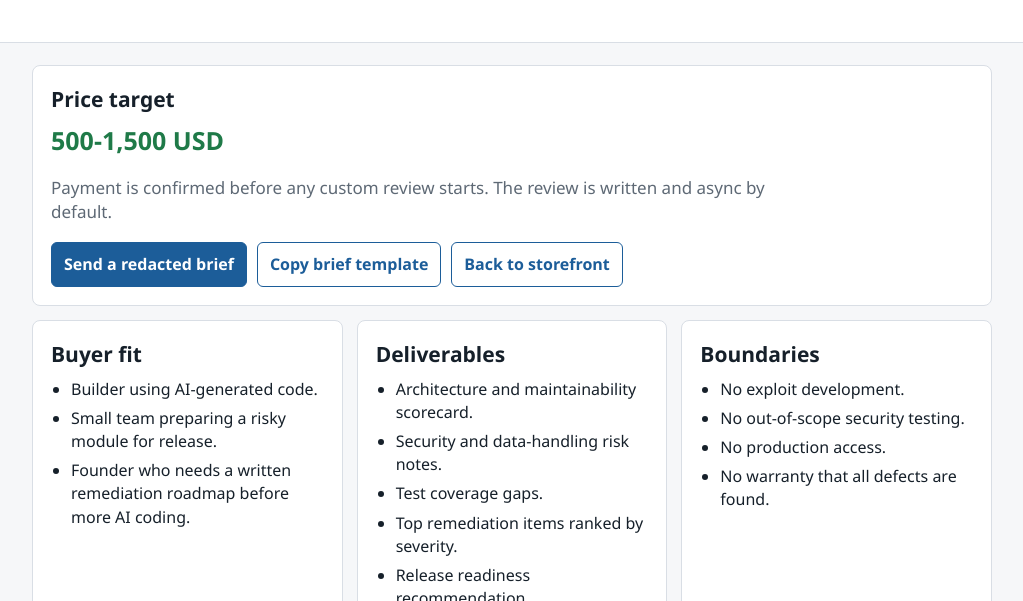
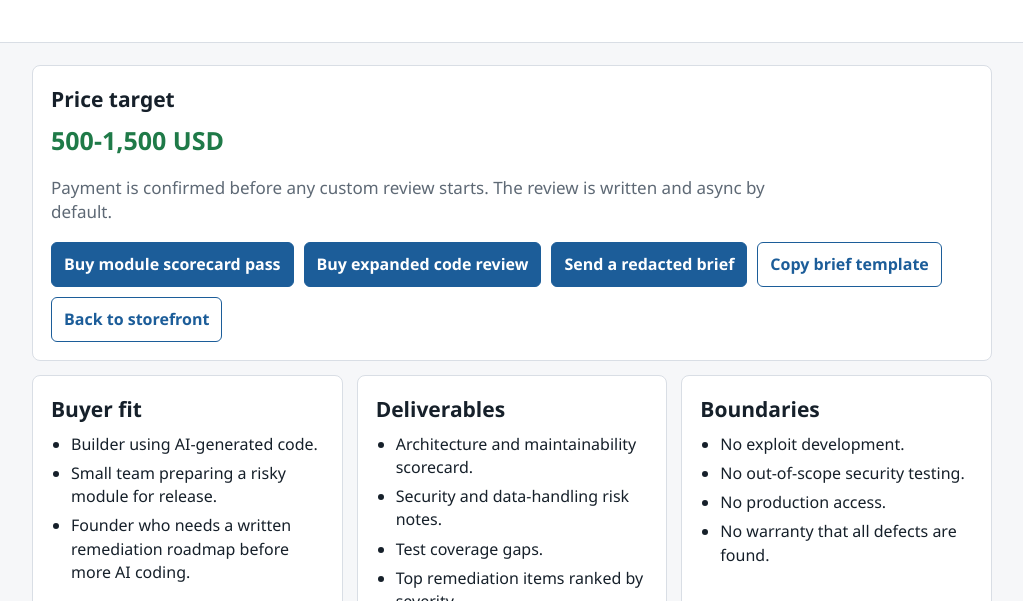
Before and after one commit to mindtrovertlabs-sketch/scopegrade-storefront, a plain HTML site: page ai-code-review-scorecard-pass.html in a window 1280 px wide. Shown: the part 199-800 px from the top of the page, without its empty margins (128-1151 px from the left). Drawn offline with Linux system fonts and the light colour scheme.

Commit message:
Publish ai-code-review-scorecard-pass.html

```diff
--- a/ai-code-review-scorecard-pass.html
+++ b/ai-code-review-scorecard-pass.html
@@ -60,6 +60,8 @@
       <div class="price">500-1,500 USD</div>
       <p>Payment is confirmed before any custom review starts. The review is written and async by default.</p>
       <div class="button-row">
+        <a class="button" href="https://buy.stripe.com/5kQaEZfJGa9P8sW0L1aEE08">Buy module scorecard pass</a>
+        <a class="button" href="https://buy.stripe.com/00w9AV9li2Hn4cGfFVaEE09">Buy expanded code review</a>
 
         <a class="button" href="mailto:mindtrovert.labs@gmail.com?subject=AI%20Code%20Review%20Scorecard%20brief">Send a redacted brief</a>
         <a class="button secondary" href="async-review-brief.html">Copy brief template</a>
```
